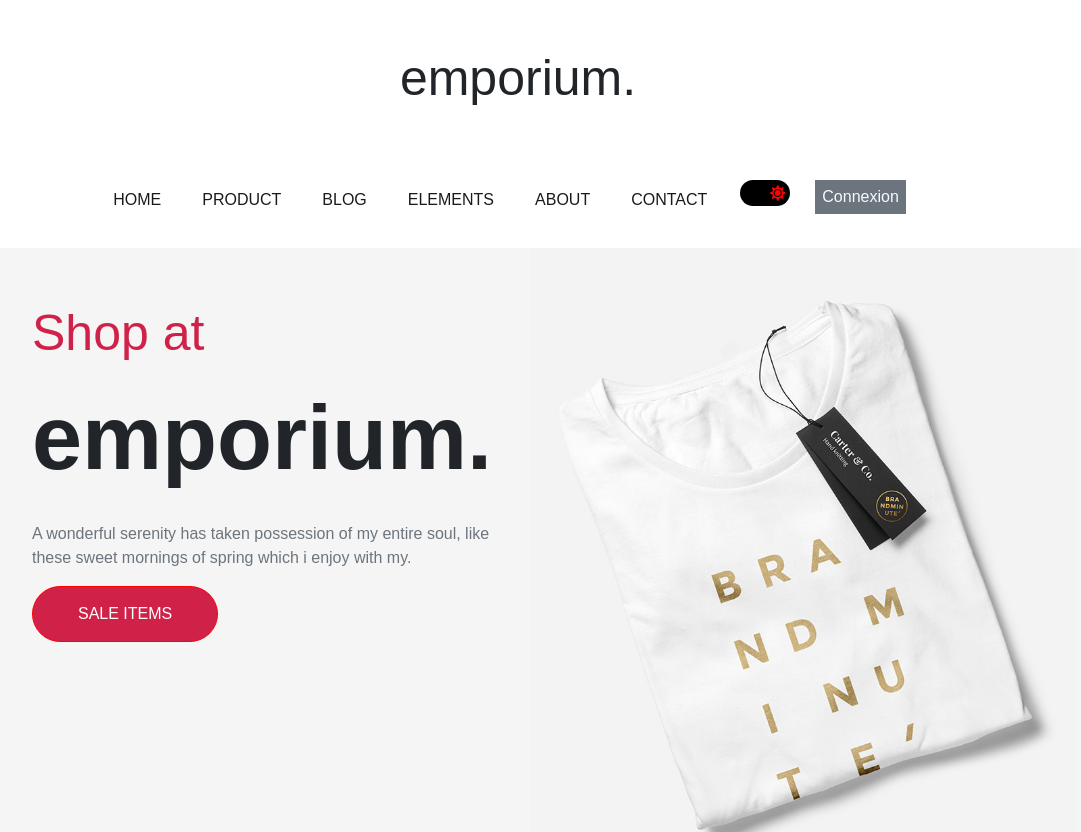
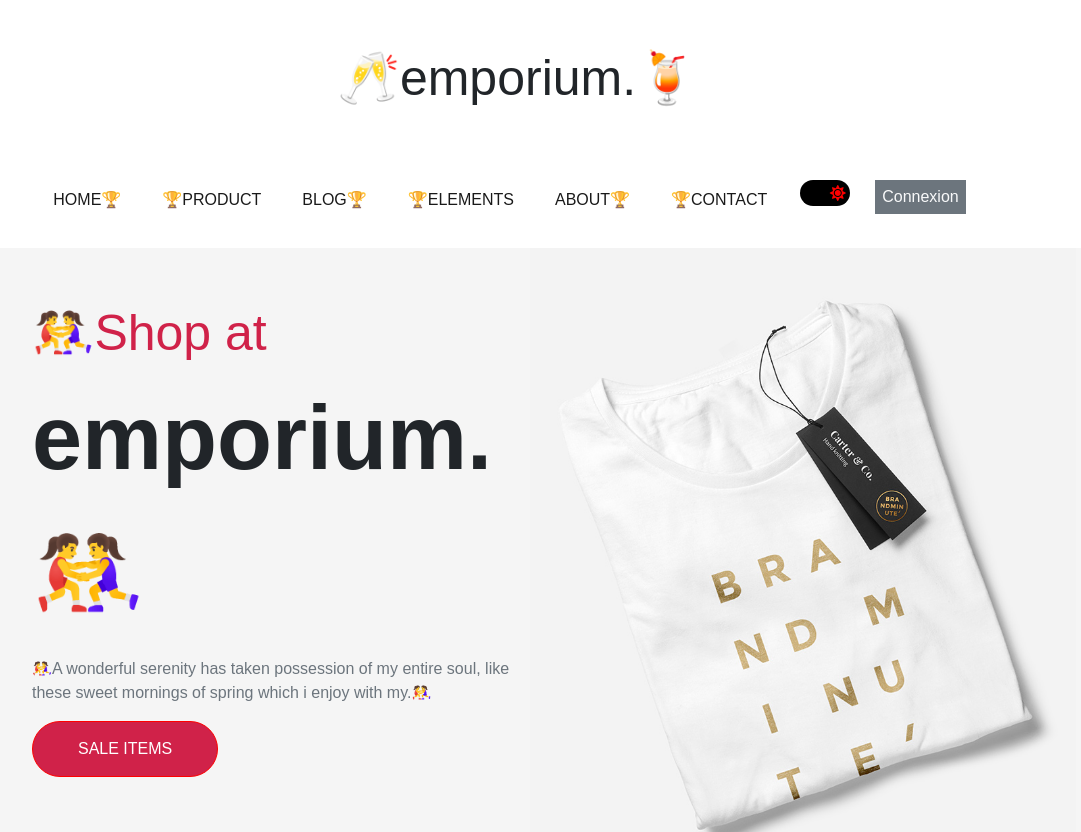
Before and after one commit to mahadLiban/cs17_emporium_js_mahad, a website with bundled scripts: page index.html in a window 1280 px wide. Shown: the top 832 px of the page, without its empty margins (122-1203 px from the left). Built offline with nearby package versions, Linux system fonts and the light colour scheme; files whose address does not match are found by name.

Commit message:
Les emojis c'est la vie

```diff
--- a/index.html
+++ b/index.html
@@ -16,7 +16,7 @@
     <!-- Début du Header-->
     <header class="d-flex flex-column align-items-center bg-white">
         <div>
-            <h1 class="text-center py-3 pt-5">emporium.</h1>
+            <h1 class="text-center py-3 pt-5">🥂emporium.🍹</h1>
         </div>
         <nav class="navbar navbar-expand-lg navbar-light ">
 
@@ -31,22 +31,22 @@
 
                     <ul class="navbar-nav mx-auto mb-2 mb-lg-0 monModeNuit">
                         <li class="nav-item">
-                            <a class="nav-link active" aria-current="page" href="#">HOME</a>
+                            <a class="nav-link active" aria-current="page" href="#">HOME🏆</a>
                         </li>
                         <li class="nav-item">
-                            <a class="nav-link active" aria-current="page" href="#">PRODUCT</a>
+                            <a class="nav-link active" aria-current="page" href="#">🏆PRODUCT</a>
                         </li>
                         <li class="nav-item">
-                            <a class="nav-link active" aria-current="page" href="#">BLOG</a>
+                            <a class="nav-link active" aria-current="page" href="#">BLOG🏆</a>
                         </li>
                         <li class="nav-item">
-                            <a class="nav-link active" aria-current="page" href="#">ELEMENTS</a>
+                            <a class="nav-link active" aria-current="page" href="#">🏆ELEMENTS</a>
                         </li>
                         <li class="nav-item">
-                            <a class="nav-link active" aria-current="page" href="#">ABOUT</a>
+                            <a class="nav-link active" aria-current="page" href="#">ABOUT🏆</a>
                         </li>
                         <li class="nav-item">
-                            <a class="nav-link active" aria-current="page" href="#">CONTACT</a>
+                            <a class="nav-link active" aria-current="page" href="#">🏆CONTACT</a>
                         </li>
                         <!-- mode nuit -->
                         <li id="modeNuit">
@@ -146,10 +146,10 @@
                 <div class="row">
                     <div class="col-md-6">
                         <div class="container m-5 monFistMedia">
-                            <span id="maFontSection1" class="text-danger">Shop at</span>
-                            <p id="maFontSection2">emporium.</p>
-                            <p class="text-secondary">A wonderful serenity has taken possession of my entire soul, like
-                                these sweet mornings of spring which i enjoy with my.</p>
+                            <span id="maFontSection1" class="text-danger">🤼‍♀️Shop at</span>
+                            <p id="maFontSection2">emporium.🤼‍♀️</p>
+                            <p class="text-secondary">🤼‍♀️A wonderful serenity has taken possession of my entire soul, like
+                                these sweet mornings of spring which i enjoy with my.🤼‍♀️</p>
                             <button type="button" class="btn btn-danger monBtnSale"><span id="monSale">SALE
                                     ITEMS</span></button>
 
@@ -161,6 +161,7 @@
                 </div>
             </div>
         </section>
+
         <!--  living-sale-clothes -->
         <section class="section2 container-fluid mt-5">
             <div class="row">
@@ -356,6 +357,7 @@
                 </div>
             </div>
         </section>
+
         <!-- mes Cards -->
         <section class="section4 container-fluid mt-5 mb-5 text-white">
             <div class="row">
@@ -395,59 +397,37 @@
                 </div>
             </div>
         </section>
+    </main>
     <footer class="okSaid">
-            <div class="container">
+        <div class="container-fluid">
             <div class="row">
                 <div class="col-lg-4 ">
-                        <h4 class="text-white mesH4">ABOUT US</h4>
-                        <p class="monPcouleur">A wonderful serenity has taken possession of my entire soul,like these
+                    <h4 class="text-white mesH4 ms-2 ">ABOUT US</h4>
+                    <p class="monPcouleur ms-5">A wonderful serenity has taken possession of my entire soul,like these
                         sweet mornings of spring which i enjoy with my whole heart. I am alone, and feel the charm
                         of existence in this spot, which was created for the bliss of</p>
                 </div>
                 <div class="col-lg-4">
                     <h4 class="text-white mesH4">RECENTS POSTS</h4>
-                        <p class="text-white">> Hello world</p>
-                        <p class="text-white">> Wonderful serenity has taken</p>
-                        <p class="text-white">> In my soul and absorb its power</p>
-                        <p class="text-white">> I hear the buzz of the little</p>
+                    <p class="text-white ms-5">> Hello world</p>
+                    <p class="text-white ms-5">> Wonderful serenity has taken</p>
+                    <p class="text-white ms-5">> In my soul and absorb its power</p>
+                    <p class="text-white ms-5">> I hear the buzz of the little</p>
                 </div>
                 <div class="col-lg-4">
-                        <h4 class="text-white mesH4">TAG CLOUD</h4>
-
+                    <h4 class="text-white mesH4 ms-2">TAG CLOUD</h4>
+                    <div class="ms-5">
                         <button type="button" class="btn btn-outline-secondary mx-1">business</button>
-
                         <button type="button" class="btn btn-outline-secondary mx-1">confidence</button>
-
                         <button type="button" class="btn btn-outline-secondary mx-1">gadgets</button>
-
-
-
-
-
                         <button type="button" class="btn btn-outline-secondary mx-1">identity</button>
-
-
-
                         <button type="button" class="btn btn-outline-secondary mx-1">logo</button>
-
-
-
                         <button type="button" class="btn btn-outline-secondary mx-1">photography</button>
-
-
-
-
-
                         <button type="button" class="btn btn-outline-secondary mx-1">time</button>
-
-
                         <button type="button" class="btn btn-outline-secondary mx-1">trips</button>
-
-
                         <button type="button" class="btn btn-outline-secondary mx-1">works</button>
-
-
                         <button type="button" class="btn btn-outline-secondary mx-1">work space</button>
+                    </div>
 
 
                 </div>
@@ -459,7 +439,6 @@
             <span class="text-white">© JOU M'OUPILL MoUHaD, ALL RIGHT RESERVED ©</span>
         </div>
     </footer>
-    </main>
 
 
     <!-- Début du Scripts -->
```
Also changed, not shown: 1 other file. Lines whose indentation alone changed are shown as unchanged.
